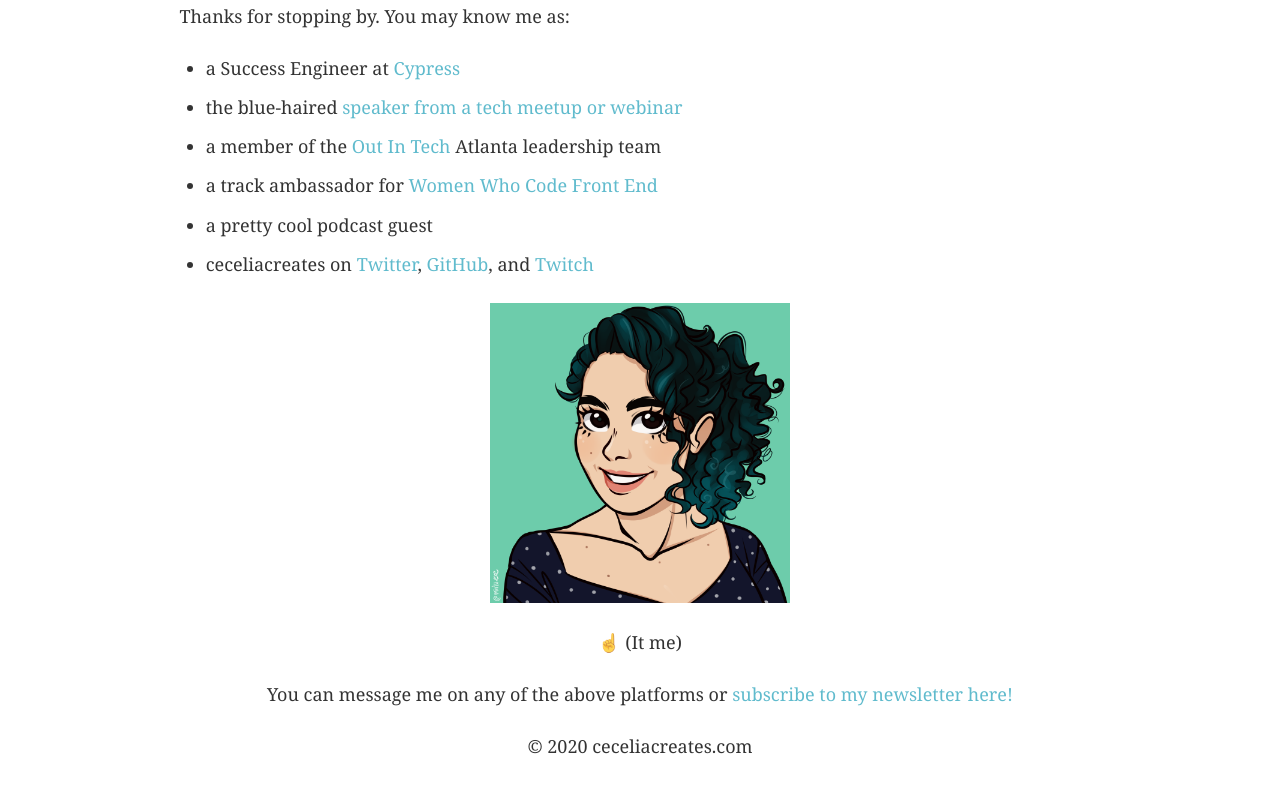
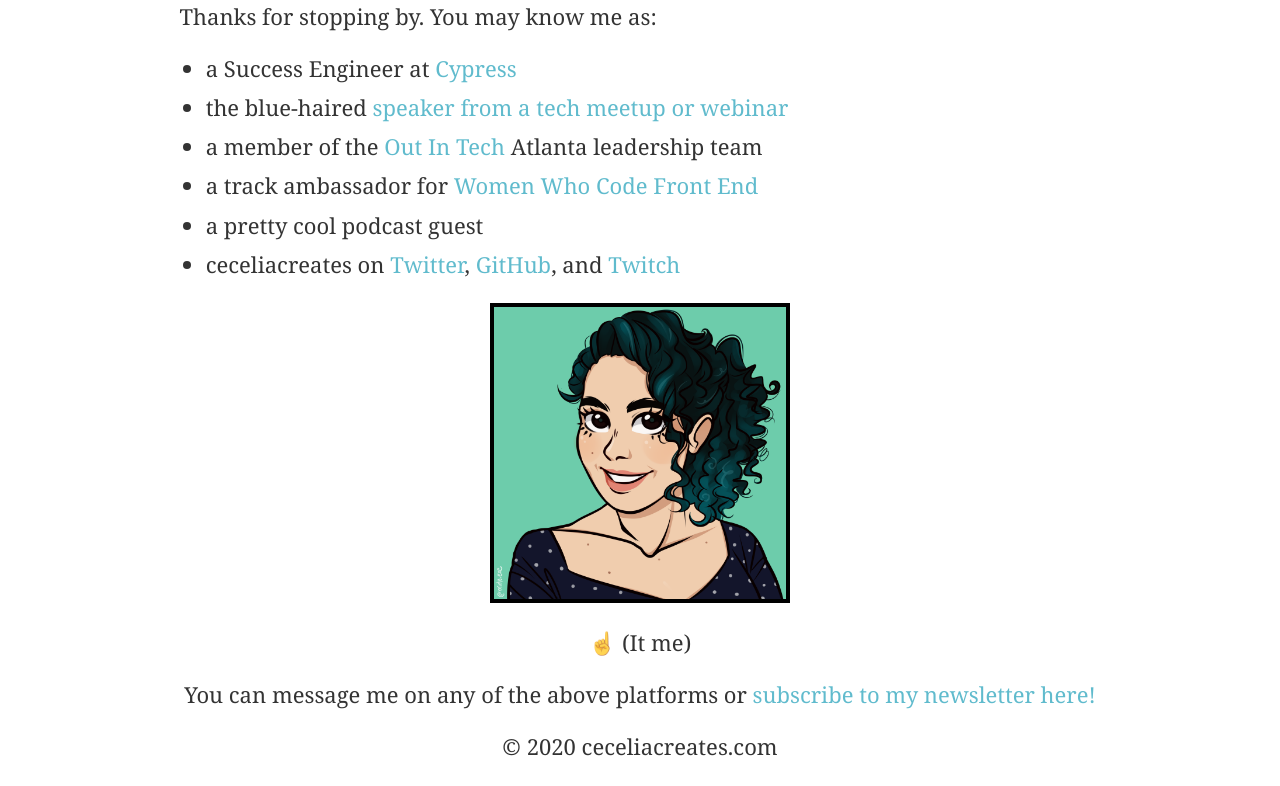
Before and after one commit to ceceliacreates/gatsby-ceceliacreates, a Gatsby site: page / in a window 1280 px wide. Shown: the part 261-1047 px from the top of the page. Built offline with nearby package versions, Linux system fonts and the light colour scheme; Gatsby itself is replaced by a stand-in of ours.

Commit message:
added border to images and bumped up font size

```diff
--- a/src/components/layout.css
+++ b/src/components/layout.css
@@ -85,7 +85,7 @@
   top: -0.5em;
 }
 img {
-  border-style: none;
+  border: 4px solid black;
 }
 svg:not(:root) {
   overflow: hidden;
@@ -201,6 +201,7 @@
 body {
   color: hsla(0, 0%, 0%, 0.8);
   font-family: georgia, serif;
+  font-size: 22px;
   font-weight: normal;
   word-wrap: break-word;
   font-kerning: normal;
```
